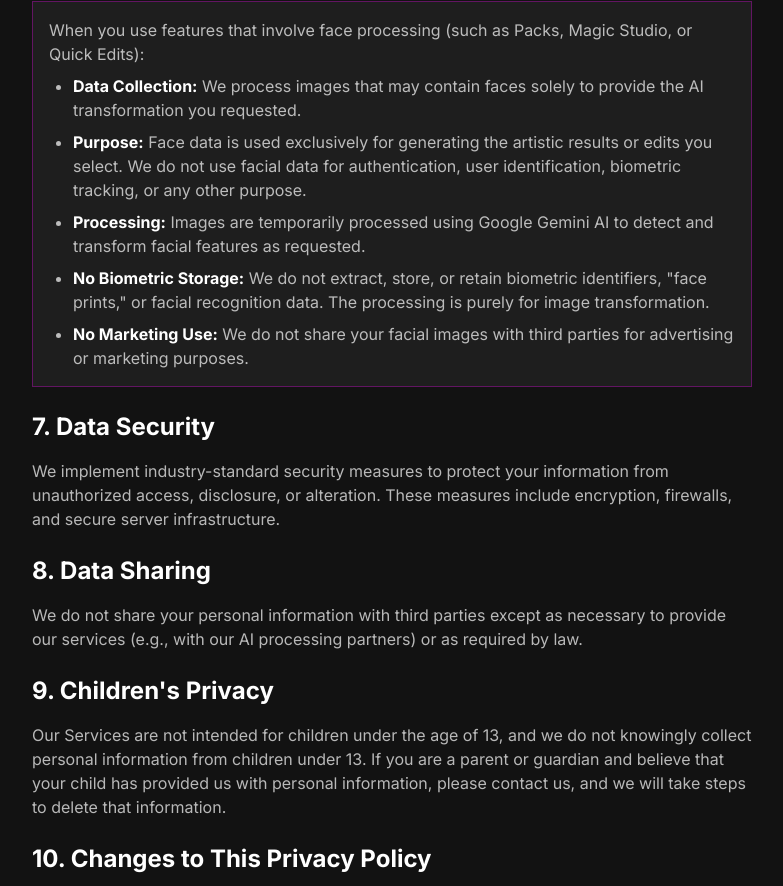
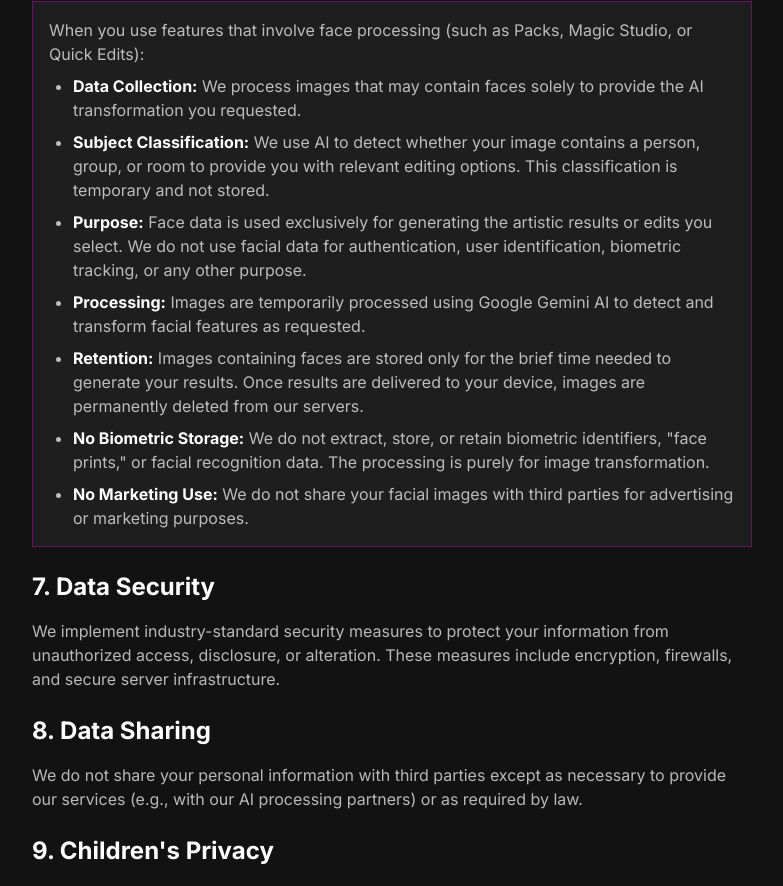
Before and after one commit to festim-jetishi/remixr.ch, a React (Vite) app: page /#/privacy in a window 1280 px wide. Shown: the part 1671-2557 px from the top of the page, without its empty margins (248-1031 px from the left). Built offline with nearby package versions, Linux system fonts and the light colour scheme.

Commit message:
privacy update

```diff
--- a/src/pages/Privacy.tsx
+++ b/src/pages/Privacy.tsx
@@ -63,8 +63,10 @@ const Privacy = () => {
                             <p className="mb-2">When you use features that involve face processing (such as Packs, Magic Studio, or Quick Edits):</p>
                             <ul className="list-disc pl-6 space-y-2">
                                 <li><strong className="text-white">Data Collection:</strong> We process images that may contain faces solely to provide the AI transformation you requested.</li>
+                                <li><strong className="text-white">Subject Classification:</strong> We use AI to detect whether your image contains a person, group, or room to provide you with relevant editing options. This classification is temporary and not stored.</li>
                                 <li><strong className="text-white">Purpose:</strong> Face data is used exclusively for generating the artistic results or edits you select. We do not use facial data for authentication, user identification, biometric tracking, or any other purpose.</li>
                                 <li><strong className="text-white">Processing:</strong> Images are temporarily processed using Google Gemini AI to detect and transform facial features as requested.</li>
+                                <li><strong className="text-white">Retention:</strong> Images containing faces are stored only for the brief time needed to generate your results. Once results are delivered to your device, images are permanently deleted from our servers.</li>
                                 <li><strong className="text-white">No Biometric Storage:</strong> We do not extract, store, or retain biometric identifiers, "face prints," or facial recognition data. The processing is purely for image transformation.</li>
                                 <li><strong className="text-white">No Marketing Use:</strong> We do not share your facial images with third parties for advertising or marketing purposes.</li>
                             </ul>
```
